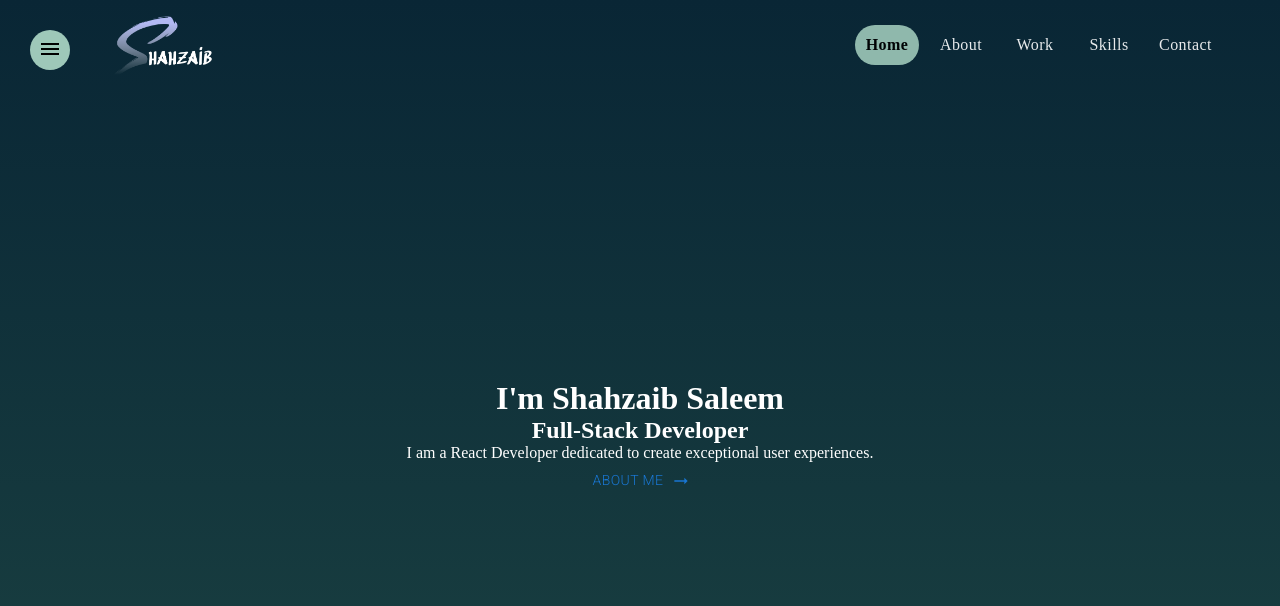
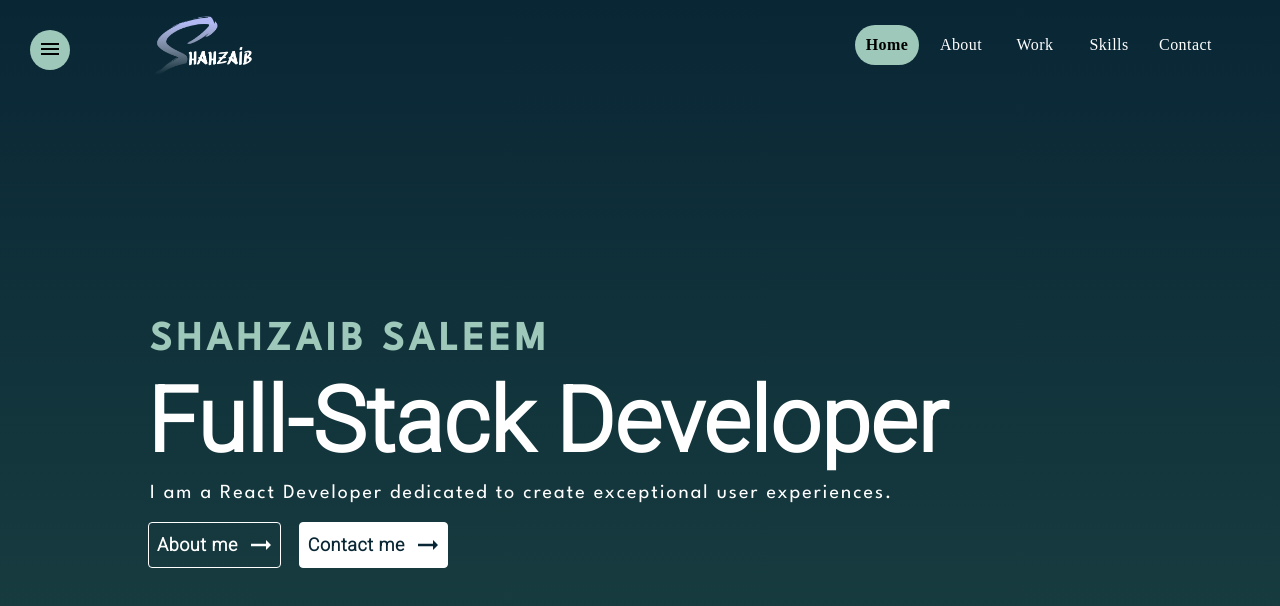
Before and after one commit to shahzaibsaleem665/portfolio, a React (Create React App) app: page / in a window 1280 px wide. Shown: the top 606 px of the page. Built offline with nearby package versions, Linux system fonts and the light colour scheme; a web font is replaced by a local one.

Commit message:
landing page

```diff
--- a/src/Components/Navbar.css
+++ b/src/Components/Navbar.css
@@ -20,12 +20,12 @@
     display: flex;
     flex-direction: row;
     align-items: center;
-    padding-left: 20px;
+    justify-content: space-between;
 }
 .navbar__left > img {
     height: 60px;
     cursor: pointer;
-    margin-left: 30px;
+    padding-left: 90px;
 }
 
 .navbar__right {
@@ -34,7 +34,6 @@
     max-width: fit-content;
     border-radius: 50px;
     padding-right: 50px;
-    opacity: 0.9;
 }
 
 @media screen and (max-width: 600px)
--- a/src/Components/Navbar.js
+++ b/src/Components/Navbar.js
@@ -4,6 +4,9 @@ import Button from '@mui/material/Button';
 import { Link, useHistory } from 'react-router-dom/cjs/react-router-dom';
 import logo from '../assets/logos/logo.png'
 import Sidebar from './sidebar/Sidebar';
+
+
+
 const buttonValues = ['Home','About' ,'Work','Skills', 'Contact'];
 
 
--- a/src/pages/Home.css
+++ b/src/pages/Home.css
@@ -19,10 +19,66 @@
 .home__content{
   display: flex;
   flex-direction: column;
-  height: calc(100vh - 70px);
+  width: 70%;
+  height: 80vh;
+  margin: auto;
+  overflow: hidden;
   justify-content: center;
+  top: 0;
+  margin-left: 130px;
+}
+.home__content > h2{
+  color: #9EC8B9;
+  font-size: 40px;
+  padding-left: 20px;
+  margin-top: 10px;
+  letter-spacing: 5px;
+  font-family: 'League Spartan';
+}
+.home__content > h1 {
+  font-size: 90px;
+  font-family: 'Roboto';
+  padding-left: 17px;
+  margin-top: 10px;
+}
+.home__content > p {
+  font-family: 'League Spartan';
+  padding-left: 20px;
+  margin-top: 10px;
+  font-size: 20px;
+  letter-spacing: 2px;
+}
+.home__buttons > Button {
   align-items: center;
+  background-color: transparent;
+  width: fit-content;
   color: white;
+  border: 1px solid white;
+  justify-content: flex-start;
+  margin-left: 18px;
+  margin-top: 20px;
+  text-decoration: none;
+  text-transform: none;
+  font-size: 18px;
+  font-weight: bold;
+}
+.home__buttons > .contact {
+  background-color: white;
+  color: #092635;
+  font-weight: bold;
+}
+.home__buttons > .contact:hover {
+  background-color: transparent;
+  color: white;
+}
+.home__buttons > Button:hover {
+  cursor: pointer;
+  background-color: white;
+  color: #1B4242;
+}
+.home__buttons > Button > .MuiButton-endIcon > .MuiSvgIcon-root {
+  font-size: 30px;
+
 }
 @media screen and (max-width:600px) {
 
--- a/src/pages/Home.js
+++ b/src/pages/Home.js
@@ -25,10 +25,13 @@ function Home() {
     <div className='home'>
       <Navbar />
   <div className="home__content">
-    <h1>I'm Shahzaib Saleem</h1>
-    <h2>{text[index]}</h2>
+    <h2>SHAHZAIB SALEEM</h2>
+    <h1>{text[index]}</h1>
     <p>I am a React Developer dedicated to create  exceptional user experiences.</p>
+    <div className='home__buttons'>
     <Button onClick={(e) => history.push('/about')} endIcon={<ArrowRightAltIcon />}>About me</Button>
+    <Button className='contact' onClick={(e) => history.push('/contact')} endIcon={<ArrowRightAltIcon />}>Contact me</Button>
+    </div>
 </div>
 </div>
   )
```
